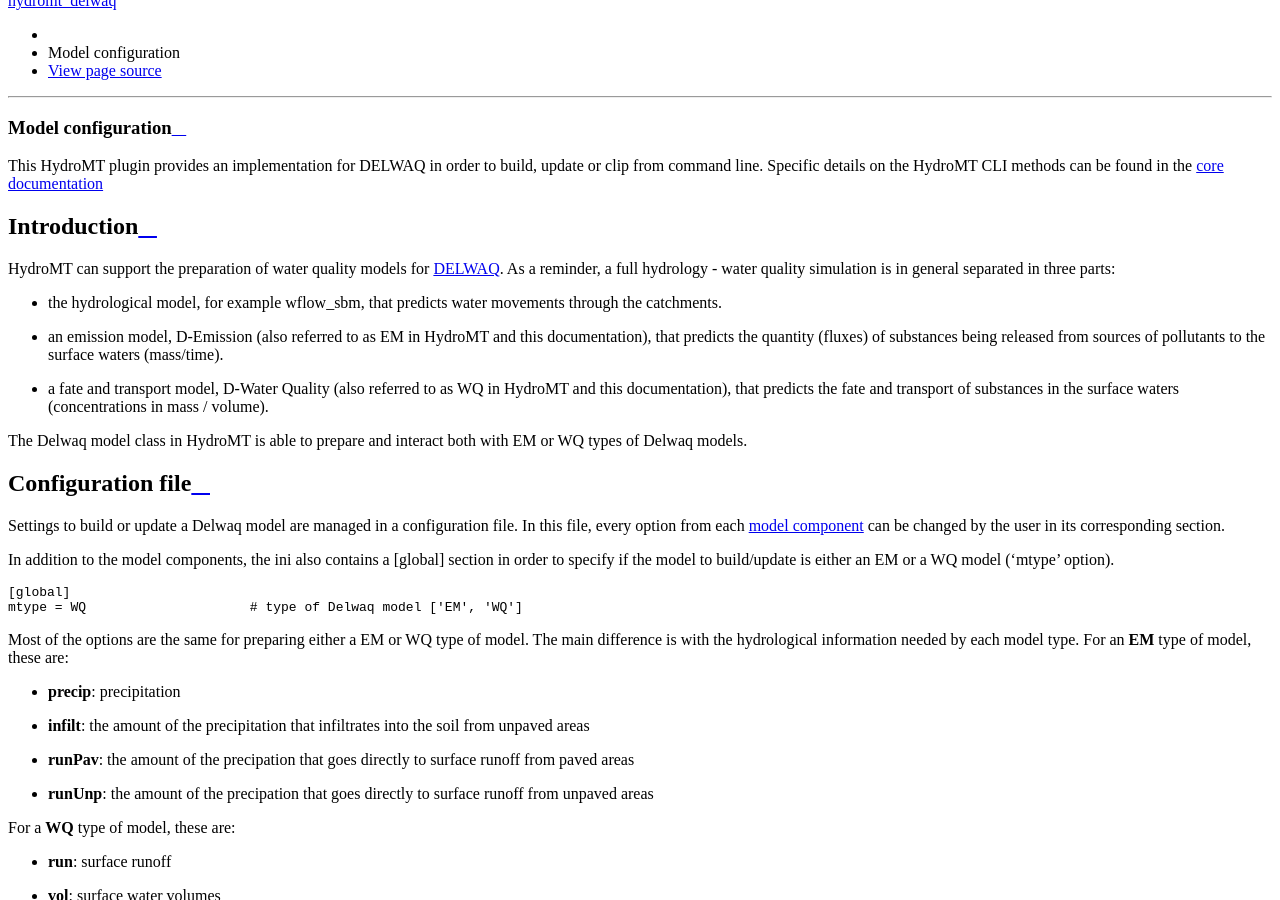
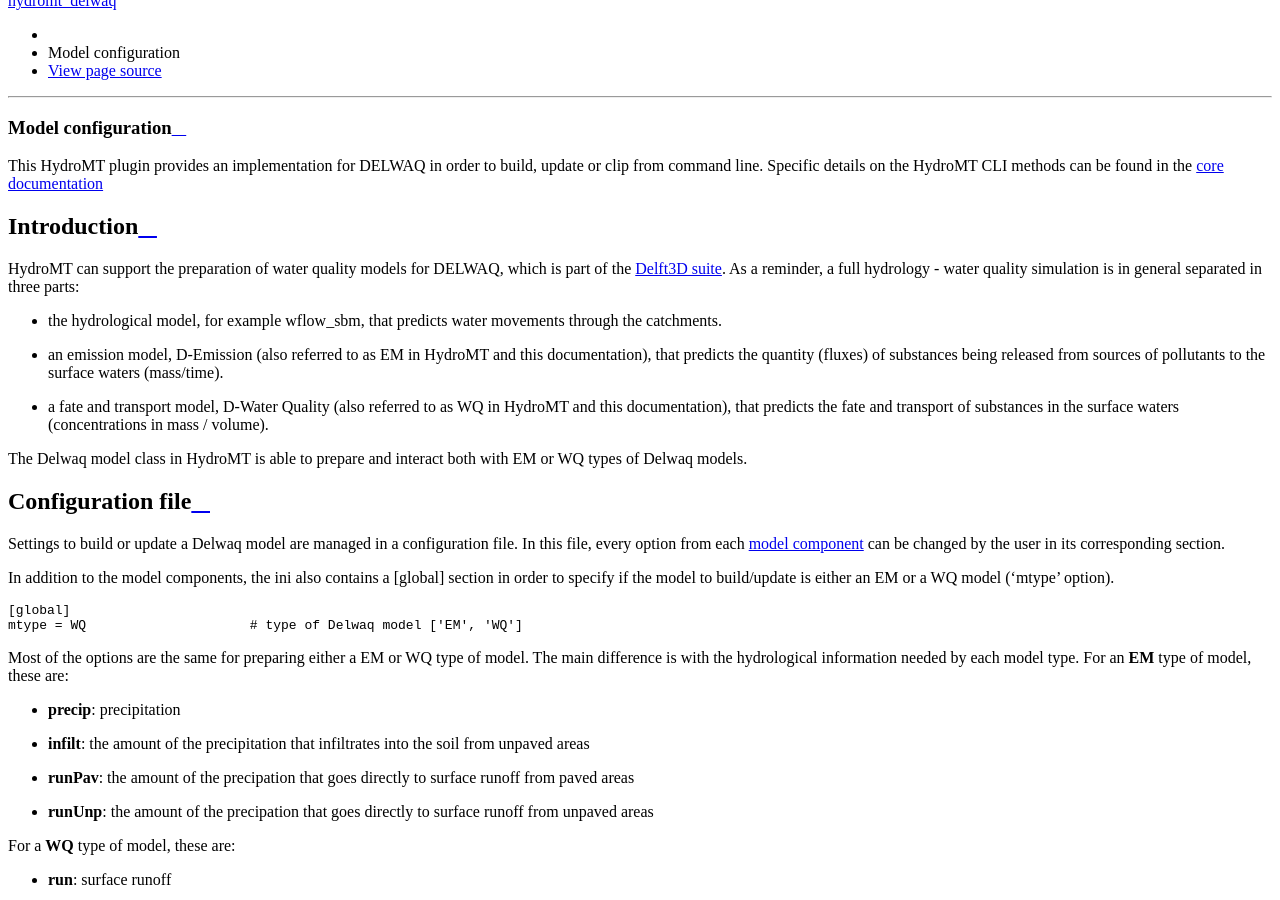
Before and after one commit to Deltares/hydromt_delwaq, a Sphinx documentation site: the page built from docs/user_guide/build_configuration.rst, in a window 1280 px wide and 900 px high, scrolled down 595 px. Built offline with Sphinx 7.4.7 and the Read the Docs theme 2.0.0, drawn with Linux system fonts in a browser that asks for light colours; pages that are not in the unit, such as notebooks, are missing from menus.

Commit message:
adjusted docs (weblink and type error)

```diff
--- a/docs/user_guide/build_configuration.rst
+++ b/docs/user_guide/build_configuration.rst
@@ -9,7 +9,7 @@ command line. Specific details on the HydroMT CLI methods can be found in the
 
 Introduction
 ------------
-HydroMT can support the preparation of water quality models for `DELWAQ <https://oss.deltares.nl/web/delft3d/delwaq1/-/message_boards/category/205375>`_.
+HydroMT can support the preparation of water quality models for DELWAQ, which is part of the `Delft3D suite <https://oss.deltares.nl/web/delft3d/>`_.
 As a reminder, a full hydrology - water quality simulation is in general separated in three parts:
 
 - the hydrological model, for example wflow_sbm, that predicts water movements through the catchments.
```
Also changed, not shown: 2 other files.
